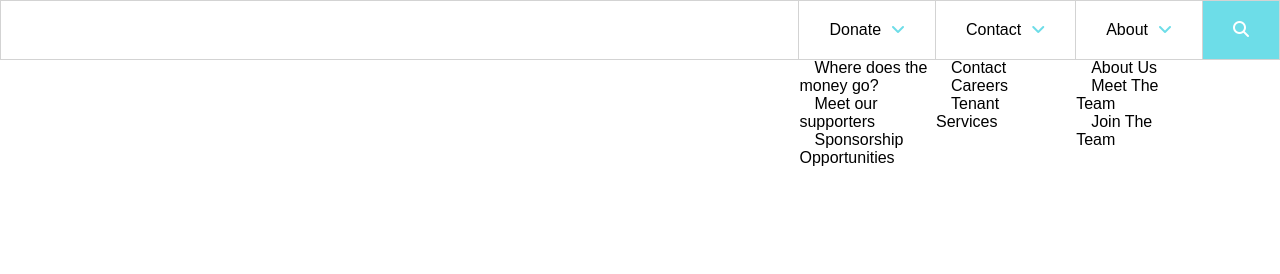
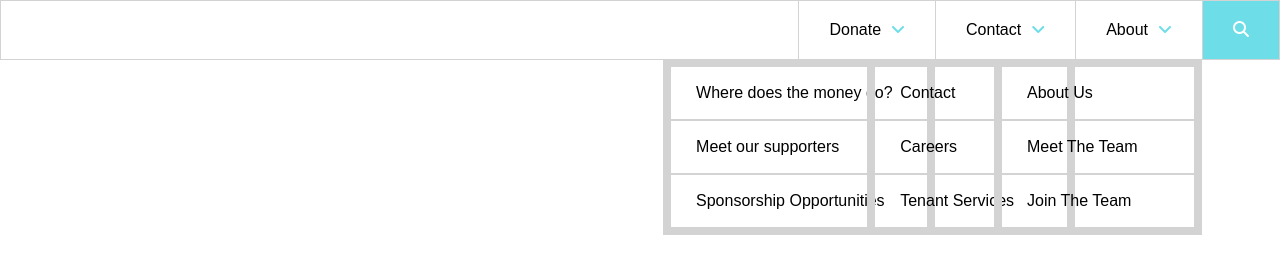
Before and after one commit to Khimcoder/Nav-Dropdown, a plain HTML site: page index.html in a window 1280 px wide. Drawn offline with Linux system fonts and the light colour scheme.

Commit message:
dropdown menu items styled

```diff
--- a/css/styles.scss
+++ b/css/styles.scss
@@ -46,8 +46,20 @@ ul{
 	// flex-direction: column;
 	// display: none;
 	top: 100%;
-    left: 0;
     right: 0;
     padding: 0;
 	position: absolute;
+	li{
+		padding: 17px 10px;
+		border: 1px solid lightgrey;
+	}
 }
+
+.nav-menu__dropdown1{
+	width: 17rem;
+    border: 7px solid lightgrey;
+}
+.nav-menu__dropdown2, .nav-menu__dropdown3{
+	width: 13rem;
+	border: 7px solid lightgrey;
+}
--- a/index.html
+++ b/index.html
@@ -12,21 +12,21 @@
 	<nav>
 		<ul class="nav-menu">
 			<li class="nav-menu__item"><a href="#">Donate<i class="fa fa-angle-down" aria-hidden="true"></i></a>
-		 		<ul class="nav-menu__dropdown">
+		 		<ul class="nav-menu__dropdown nav-menu__dropdown1">
 		 		  	<li><a href="#">Where does the money go?</a></li>
 		 		  	<li><a href="#">Meet our supporters</a></li>
 				  	<li><a href="#">Sponsorship Opportunities</a></li>
 		 		</ul>
 	 		</li>
 	 		<li class="nav-menu__item"><a href="#">Contact<i class="fa fa-angle-down" aria-hidden="true"></i></a>
-		 		<ul class="nav-menu__dropdown">
+		 		<ul class="nav-menu__dropdown nav-menu__dropdown2">
 		 		  	<li><a href="#">Contact</a></li>
 		 		  	<li><a href="#">Careers</a></li>
 		 		  	<li><a href="#">Tenant Services</a></li>
 		 		</ul>
 	 		</li>
 	 		<li class="nav-menu__item"><a href="#">About<i class="fa fa-angle-down" aria-hidden="true"></i></a>
-		 		<ul class="nav-menu__dropdown">
+		 		<ul class="nav-menu__dropdown nav-menu__dropdown3">
 		 		 	<li><a href="#">About Us</a></li>
 		 		  	<li><a href="#">Meet The Team</a></li>
 		 		  	<li><a href="#">Join The Team</a></li>
```
Also changed, not shown: css/styles.css.
